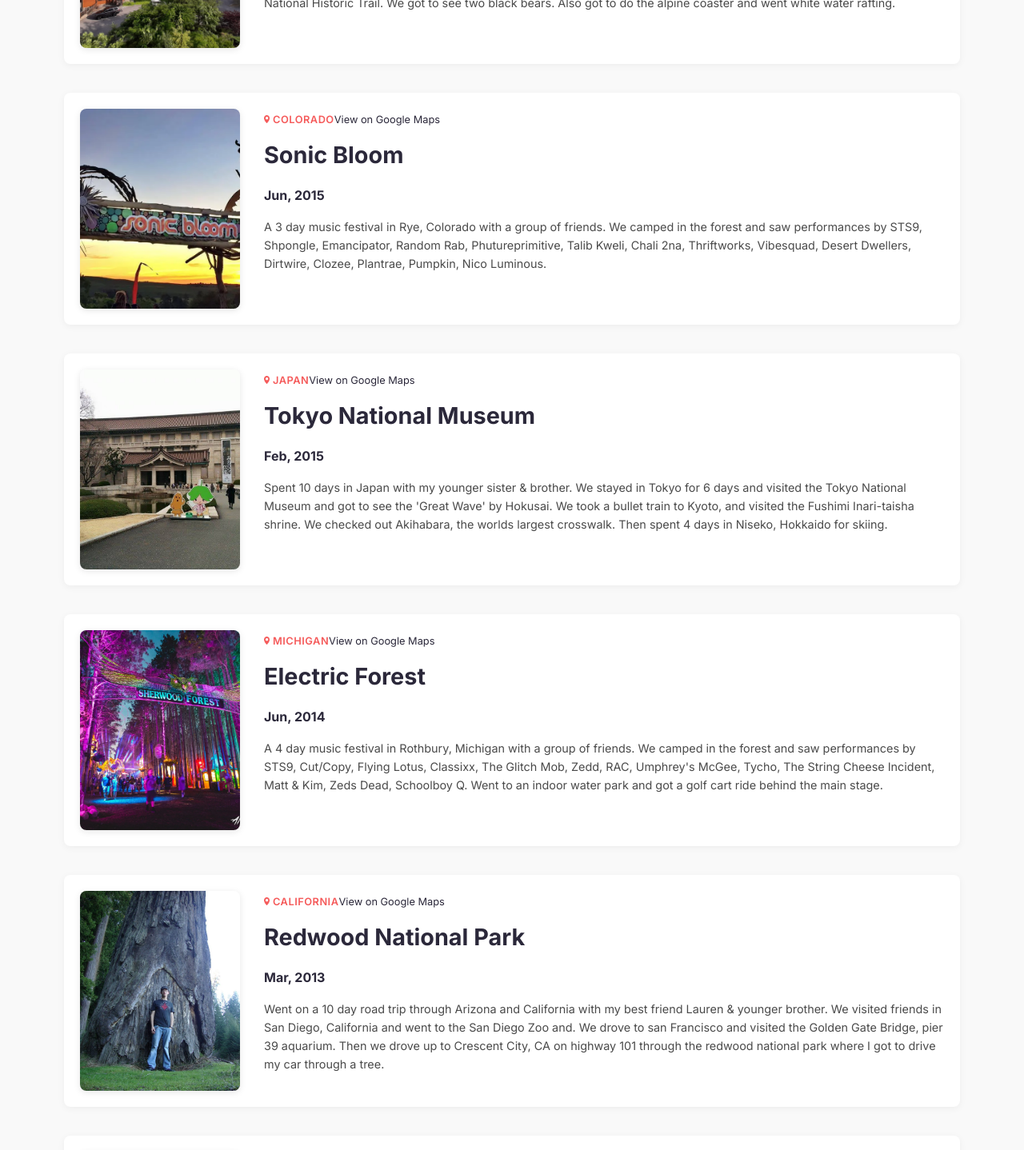
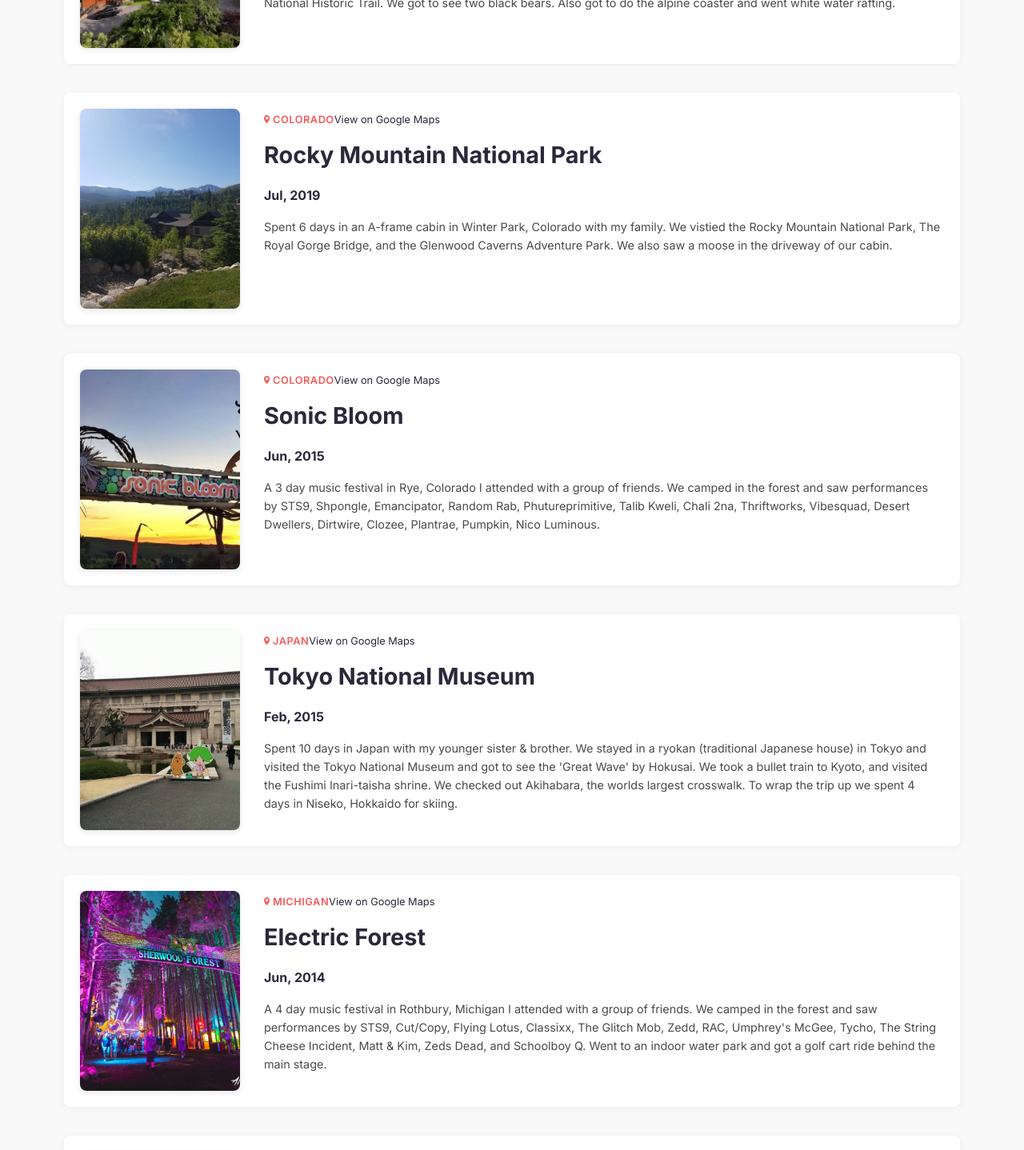
Before and after one commit to kvothe1387/Travel-Journal, a React (Vite) app: page / in a window 1280 px wide. Shown: the part 320-1758 px from the top of the page at 80% size. Built offline with nearby package versions, Linux system fonts and the light colour scheme.

Commit message:
added edc and the rocky mountains to my journal

```diff
--- a/src/data.js
+++ b/src/data.js
@@ -6,6 +6,8 @@
 import daliImg from './assets/dali.png';
 import gigerImg from './assets/giger.png';
 import escherImg from './assets/escher.png';
+import winterparkImg from './assets/winterpark.png';
+import edcImg from './assets/edc.png';
 
 export default [
   {
@@ -23,6 +25,18 @@
   {
     id: 2,
     img: {
+      src: winterparkImg,
+      alt: "Winter Park, CO"
+    },
+    title: "Rocky Mountain National Park",
+    country: "Colorado",
+    googleMapsLink: "https://maps.app.goo.gl/Z19Sn1Kgha3FEBKF7",
+    dates: "Jul, 2019",
+    text: "Spent 6 days in an A-frame cabin in Winter Park, Colorado with my family. We vistied the Rocky Mountain National Park, The Royal Gorge Bridge, and the Glenwood Caverns Adventure Park. We also saw a moose in the driveway of our cabin.",
+  },
+  {
+    id: 3,
+    img: {
       src: sonicbloomImg,
       alt: "Sonic Bloom"
     },
@@ -30,10 +44,10 @@
     country: "Colorado",
     googleMapsLink: "https://maps.app.goo.gl/BTZ5gYK9Uzdh9ER88",
     dates: "Jun, 2015",
-    text: "A 3 day music festival in Rye, Colorado with a group of friends. We camped in the forest and saw performances by STS9, Shpongle, Emancipator, Random Rab, Phutureprimitive, Talib Kweli, Chali 2na, Thriftworks, Vibesquad, Desert Dwellers, Dirtwire, Clozee, Plantrae, Pumpkin, Nico Luminous."
+    text: "A 3 day music festival in Rye, Colorado I attended with a group of friends. We camped in the forest and saw performances by STS9, Shpongle, Emancipator, Random Rab, Phutureprimitive, Talib Kweli, Chali 2na, Thriftworks, Vibesquad, Desert Dwellers, Dirtwire, Clozee, Plantrae, Pumpkin, Nico Luminous."
   },
   {
-    id: 3,
+    id: 4,
     img: {
       src: japanImg,
       alt: "Tokyo national museum"
@@ -42,10 +56,10 @@
     country: "Japan",
     googleMapsLink: "https://maps.app.goo.gl/uULAkLqBqfzmHkSM7",
     dates: "Feb, 2015",
-    text: "Spent 10 days in Japan with my younger sister & brother. We stayed in Tokyo for 6 days and visited the Tokyo National Museum and got to see the 'Great Wave' by Hokusai. We took a bullet train to Kyoto, and visited the Fushimi Inari-taisha shrine. We checked out Akihabara, the worlds largest crosswalk. Then spent 4 days in Niseko, Hokkaido for skiing."
+    text: "Spent 10 days in Japan with my younger sister & brother. We stayed in a ryokan (traditional Japanese house) in Tokyo and visited the Tokyo National Museum and got to see the 'Great Wave' by Hokusai. We took a bullet train to Kyoto, and visited the Fushimi Inari-taisha shrine. We checked out Akihabara, the worlds largest crosswalk. To wrap the trip up we spent 4 days in Niseko, Hokkaido for skiing."
   },
   {
-    id: 4,
+    id: 5,
     img: {
       src: electricFImg,
       alt: "Electric Forest"
@@ -54,10 +68,10 @@
     country: "Michigan",
     googleMapsLink: "https://maps.app.goo.gl/f4QFyFVKvKXFghYS9",
     dates: "Jun, 2014",
-    text: "A 4 day music festival in Rothbury, Michigan with a group of friends. We camped in the forest and saw performances by STS9, Cut/Copy, Flying Lotus, Classixx, The Glitch Mob, Zedd, RAC, Umphrey's McGee, Tycho, The String Cheese Incident, Matt & Kim, Zeds Dead, Schoolboy Q. Went to an indoor water park and got a golf cart ride behind the main stage."
+    text: "A 4 day music festival in Rothbury, Michigan I attended with a group of friends. We camped in the forest and saw performances by STS9, Cut/Copy, Flying Lotus, Classixx, The Glitch Mob, Zedd, RAC, Umphrey's McGee, Tycho, The String Cheese Incident, Matt & Kim, Zeds Dead, and Schoolboy Q. Went to an indoor water park and got a golf cart ride behind the main stage."
   },
   {
-    id: 5,
+    id: 6,
     img: {
       src: redwoodImg,
       alt: "Redwood National Park"
@@ -66,10 +80,10 @@
     country: "California",
     googleMapsLink: "https://maps.app.goo.gl/gP3rE2cdbE3fW8Ta9",
     dates: "Mar, 2013",
-    text: "Went on a 10 day road trip through Arizona and California with my best friend Lauren & younger brother. We visited friends in San Diego, California and went to the San Diego Zoo and. We drove to san Francisco and visited the Golden Gate Bridge, pier 39 aquarium. Then we drove up to Crescent City, CA on highway 101 through the redwood national park where I got to drive my car through a tree."
+    text: "Went on a 10 day road trip through Arizona and California with my best friend & younger brother. We visited friends in San Diego, California and went to the San Diego Zoo. Then we drove to San Francisco and visited the Golden Gate Bridge, pier 39 aquarium, and the USS Jeremiah O'Brien. Then we drove up to Crescent City, CA on highway 101 through the redwood national park where I got to drive my car through a tree."
   },
   {
-    id: 6,
+    id: 7,
     img: {
       src: daliImg,
       alt: "Salvador Dali Museum"
@@ -78,10 +92,10 @@
     country: "Florida",
     googleMapsLink: "https://maps.app.goo.gl/HuxAFhMSzsrV9sHK6",
     dates: "Feb, 2012",
-    text: "Went on a 10 day road trip through Florida with my best friend Lauren & younger brother. We visited the Salvador Dali Museum in St. Petersburg, Florida and saw the 'The Hallucinogenic Toreador' painting. We aslo drove to New Orleans, Louisiana and visited the French Quarter, the Sydney and Walda Besthoff Sculpture Garden, and the United States Mint. I tried alligator for the first time."
+    text: "Went on a 10 day road trip through Florida and Louisiana with my best friend & younger brother. We visited the Salvador Dali Museum in St. Petersburg, Florida and saw the 'The Hallucinogenic Toreador' painting. We aslo drove to New Orleans, Louisiana and visited the French Quarter, the Sydney and Walda Besthoff Sculpture Garden, and the United States Mint. We also took a tour of a rum distillery and went on a ghost tour. I even tried alligator for the first time."
   },
   {
-    id: 7,
+    id: 8,
     img: {
       src: gigerImg,
       alt: "HR Giger Museum"
@@ -93,7 +107,7 @@
     text: "Spent 4 days traveling through Switzerland from Germany using the EuroRail pass with my best friend Lauren. We visited the HR Giger Museum in Gruyères, Switzerland and saw the original Johnathan Davis aka Korn microphone stand and Alien movie props and artwork prior to the artist's death in 2014. I left my phone in a hotel room in Zurich and had to take a train back to retrieve it :("
   },
   {
-    id: 8,
+    id: 9,
     img: {
       src: escherImg,
       alt: "M.C Escher museum"
@@ -103,5 +117,17 @@
     googleMapsLink: "https://maps.app.goo.gl/qRhKWgPG83Vpjxah7",
     dates: "Aug, 2011",
     text: "Drove through the Netherlands on the autobahn from Germany with my best friend Lauren and visited the M.C Escher museum in The Hague. We also visited the Van Gogh Museum in Amsterdam and saw the 'Sunflowers' painting. We visited the Anne Frank House, took a canal tour, and visited the Red Light District. We took a tour of the heineken brewery and saw the 'I amsterdam' sign."
+  },
+  {
+    id: 10,
+    img: {
+      src: edcImg,
+      alt: "Electric Daisy Carnival"
+    },
+    title: "The Electric Daisy Carnival",
+    country: "Colorado",
+    googleMapsLink: "https://maps.app.goo.gl/c9941cQLNRReQJ839",
+    dates: "Jun, 2009-2011",
+    text: "A one night event I attended for 3 years in a row with a group of friends in Denver, CO. We saw performances by An-ten-nae, Infected Mushroom, The Crystal Method, Paul Van Dyk, Dirty Phonics, 12th Planet, Kill the Noise, Benny Benassi, Kaskade, Ferry Corsten, Datsik, Axwell, Manufactured Superstars, ATB, Sander Van Doorn, Feed Me, Nosia, Downlink, Break Science, and many more."
   }
 ]
```
Also changed, not shown: src/assets/edc.png (added), src/assets/winterpark.png (added).
